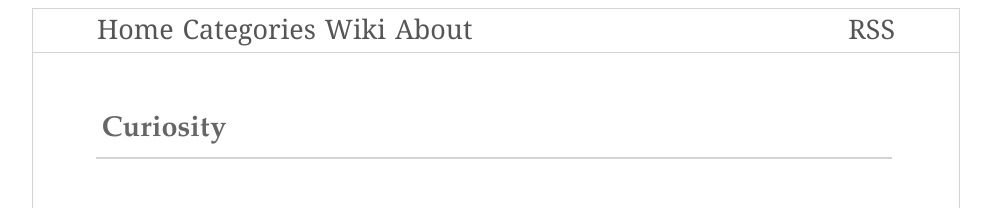
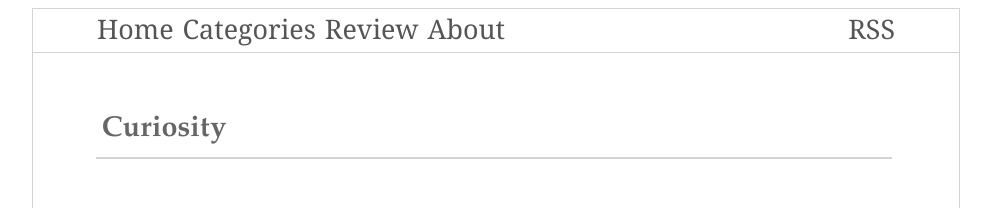
Before and after one commit to thales-page/thales-page.github.io, a Jekyll site: the page built from index.html, in a window 1280 px wide. Shown: the top 208 px of the page, without its empty margins (144-1135 px from the left). Built offline with Jekyll 4.4.1, drawn with Linux system fonts in a browser that asks for light colours; Markdown is read by kramdown in place of the engine named in the settings; the list of posts is cut into pages by our own code.

Commit message:
change navigation

```diff
--- a/_includes/navigation.html
+++ b/_includes/navigation.html
@@ -2,7 +2,7 @@
     <div class="nav_nav">
         <a class="nav_a1" href="{{ site.url }}/">Home</a>
         <a href="{{ site.url }}/categories/">Categories</a>
-        <a class="nav_a1" href="{{ site.url }}/wiki/">Wiki</a>
+        <a class="nav_a1" href="{{ site.url }}/wiki/">Review</a>
         <a class="nav_a1" href="{{ site.url }}/about/">About</a>
     </div>
     <div class="nav_rss"><a href="{{ site.url }}/sitemap.xml" style="display:none;">SITEMAP</a><a href="{{ site.url }}/feed.xml" target="_blank">RSS</a></div>
```
